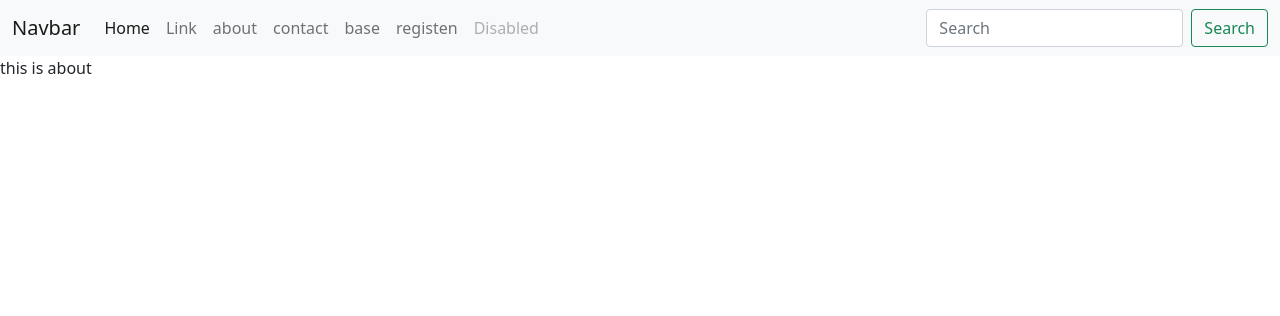
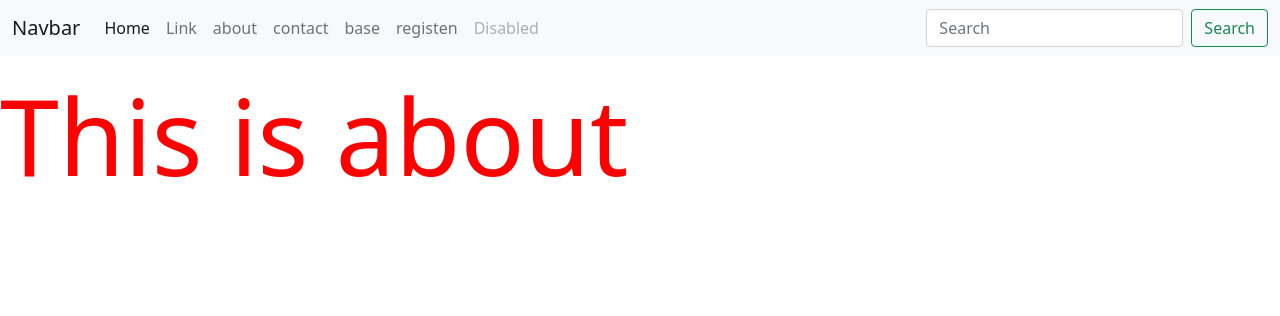
Before and after one commit to Lalisahu/project, a Django app: page /about/ in a window 1280 px wide. Shown: the top 316 px of the page. Run offline with Django 5.2, Linux system fonts and the light colour scheme.

Commit message:
new code

```diff
--- a/app/static/css/style.css
+++ b/app/static/css/style.css
@@ -0,0 +1,7 @@
+.cls{
+    color: red;
+    font-size: 106px;
+    line-height: 1.5;
+    margin: 0;
+    padding: 0;
+}
--- a/app/templates/about.html
+++ b/app/templates/about.html
@@ -1,3 +1,28 @@
+{% extends "home.html" %}
+
+{% block title %}About Us{% endblock %}
+{% load static %}
+
+{% block css %}
+<link rel="stylesheet" href="{% static 'css/style.css' %}">
+{% endblock %}
+
+{% block content %}
+<h1 class="cls">This is about</h1>
+{% endblock %}
+
+
+
+
+
+
+
+
+
+
+
+{% comment %}
 {% extends "home.html" %}
 {% block title %}About Us{% endblock %}
-{% block content %} this is about {% endblock %}
+{% block css %} <link rel="stylesheet" href="{% static 'css/style.css' %}">{% endblock  %}
+{% block content %} <h1 class='cls'>this is about </h1>{% endblock %} {% endcomment %}
--- a/app/templates/home.html
+++ b/app/templates/home.html
@@ -9,6 +9,7 @@
     <link href="https://cdn.jsdelivr.net/npm/bootstrap@5.0.2/dist/css/bootstrap.min.css" rel="stylesheet" integrity="sha384-EVSTQN3/azprG1Anm3QDgpJLIm9Nao0Yz1ztcQTwFspd3yD65VohhpuuCOmLASjC" crossorigin="anonymous">
 
     <title>{% block title %}Hello, world! {% endblock %}</title>
+    {% block css %} {% endblock %}
   </head>
   <body>
     <nav class="navbar navbar-expand-lg navbar-light bg-light">
```
